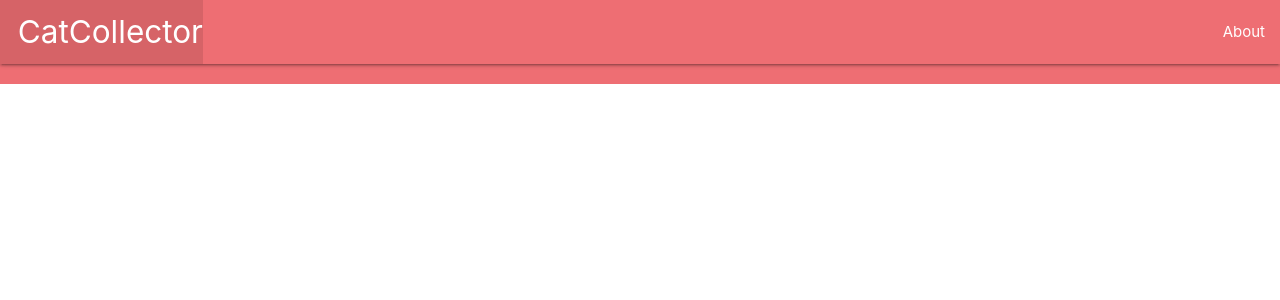
After one commit to ryanshipley/catcollector, a Django app: template main_app/templates/base.html in a window 1280 px wide. The commit adds this page. Shown: the top 300 px of the page. Run offline with Django 4.2, Linux system fonts and the light colour scheme; the template is opened without the code that fills it, so the values that code supplies are empty; parts of the project's set-up code (start-up, migrations or seed data) failed here and were passed over.

Commit message:
edits about page

```diff
--- /dev/null
+++ b/main_app/templates/base.html
@@ -0,0 +1,37 @@
+{% block content %}
+<!DOCTYPE html>
+<html lang="en">
+  <head>
+    <meta charset="UTF-8" />
+    <meta name="viewport" content="width=device-width, initial-scale=1.0" />
+    <meta http-equiv="X-UA-Compatible" content="ie=edge" />
+    <title>Cat Collector</title>
+    <link
+      rel="stylesheet"
+      href="https://cdnjs.cloudflare.com/ajax/libs/materialize/1.0.0/css/materialize.min.css"
+    />
+  </head>
+  <body>
+    <header class="navbar-fixed">
+      <nav>
+        <div class="nav-wrapper">
+          <ul>
+            <li>
+              <a href="/" class="left brand-logo">&nbsp;&nbsp;CatCollector</a>
+            </li>
+          </ul>
+          <ul class="right">
+            <li><a href="/about">About</a></li>
+          </ul>
+        </div>
+      </nav>
+    </header>
+    <main class="container"></main>
+    <footer class="page-footer">
+      <div class="right">
+        All Rights Reserved, &copy; 2019 Cat Collector &nbsp;
+      </div>
+    </footer>
+  </body>
+</html>
+{% endblock %}
```
Also changed, not shown: main_app/templates/about.html (+7 -15 lines).
